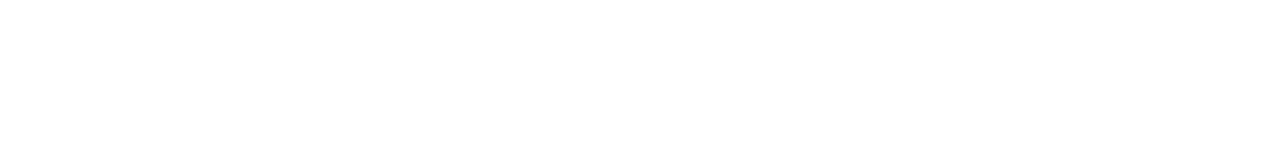
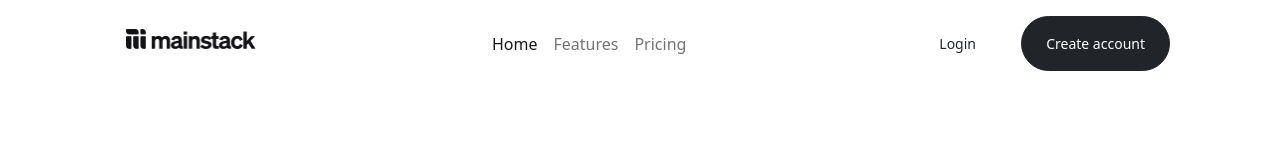
Before and after one commit to AMI-lang/fun-mainstackme-challenge, a plain HTML site: page index.html in a window 1280 px wide. Drawn offline with Linux system fonts and the light colour scheme.

Commit message:
completed navbar

```diff
--- a/css/style.css
+++ b/css/style.css
@@ -0,0 +1,43 @@
+* {
+  margin: 0;
+  padding: 0;
+}
+body {
+  background: #fff;
+}
+
+/* ----Navbar---- */
+.navlogo {
+  vertical-align: top !important;
+}
+.nav-container {
+  max-width: 90vw;
+  margin: 0 auto;
+}
+.navBlur {
+  background-color: rgba(255, 255, 255, 0.5);
+  -webkit-backdrop-filter: blur(10px);
+  backdrop-filter: blur(10px);
+}
+.sticky-top {
+  top: 20px !important;
+}
+.btn-text {
+  font-size: 0.875rem;
+  font-weight: 500;
+}
+
+/* media queries */
+@media (min-width: 62em) {
+  /* large screen  */
+  .nav-container {
+    max-width: 100vw;
+  }
+}
+
+@media (min-width: 71em) {
+  /* xtra large screens */
+  .nav-container {
+    max-width: 1100px;
+  }
+}
--- a/index.html
+++ b/index.html
@@ -1,12 +1,55 @@
 <!DOCTYPE html>
 <html lang="en">
+
 <head>
       <meta charset="UTF-8">
       <meta http-equiv="X-UA-Compatible" content="IE=edge">
       <meta name="viewport" content="width=device-width, initial-scale=1.0">
       <title>Home - Mainstackme</title>
+      <link rel="stylesheet" href="/css/bootstrap.min.css">
+      <link rel="stylesheet" href="/css/style.css">
+      <script src="/js/bootstrap.min.js"></script>
 </head>
+
 <body>
+      <nav class="navbar navbar-expand-lg sticky-top navBlur nav-container rounded-pill">
+            <div class="container-fluid py-2">
+                  <a class="navbar-brand ms-4" href="#">
+                        <img src="/images/mainstackLogo.png" alt="mainstack.me logo" width="130" height="20"
+                              class="navlogo">
+                  </a>
+                  <button class="navbar-toggler" type="button" data-bs-toggle="collapse" data-bs-target="#navbarText"
+                        aria-controls="navbarText" aria-expanded="false" aria-label="Toggle navigation">
+                        <span class="navbar-toggler-icon"></span>
+                  </button>
+                  <div class="collapse navbar-collapse align-items-center" id="navbarText">
+                        <ul class="navbar-nav mx-auto ps-2 ps-lg-0 mb-2 mb-lg-0">
+                              <li class="nav-item">
+                                    <a class="nav-link active" aria-current="page" href="#">Home</a>
+                              </li>
+                              <li class="nav-item">
+                                    <a class="nav-link" href="#">Features</a>
+                              </li>
+                              <li class="nav-item">
+                                    <a class="nav-link" href="#">Pricing</a>
+                              </li>
+                        </ul>
+                        <ul class="navbar-nav d-grid gap-2 d-lg-block">
+                              <a href="#" class="btn btn-lg bg-white btn-text border border-white mx-2 px-4 py-3 rounded-pill"
+                                    type="link">Login</a>
+                              <a href="#"
+                                    class="btn btn-lg  btn-text border border-dark bg-dark text-white text-nowrap mx-2 px-4 py-3 rounded-pill"
+                                    type="link">Create account</a>
+                        </ul>
+                  </div>
+            </div>
+      </nav>
+</body>
+      <main>
+            <section></section>
+            <section></section>
+      </main>
+      <footer>
 
-</body>
+      </footer>
 </html>
```
